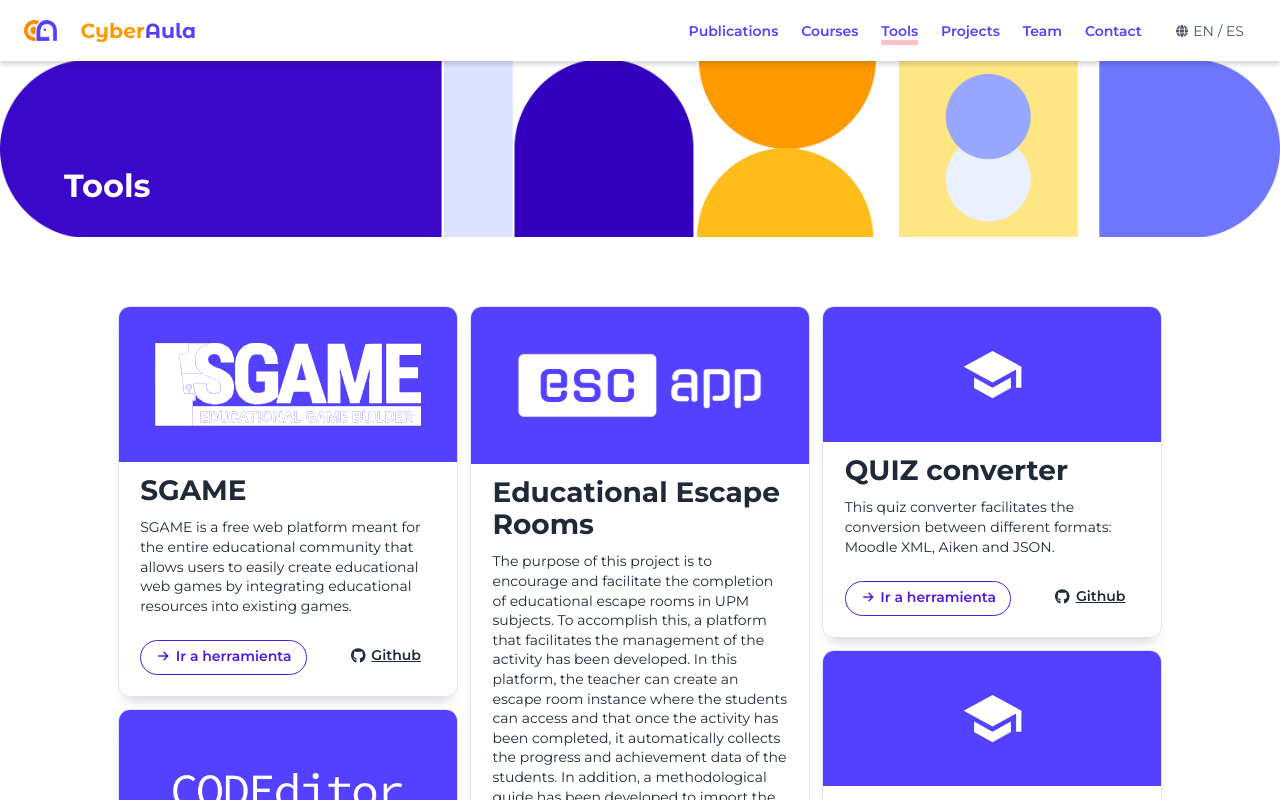
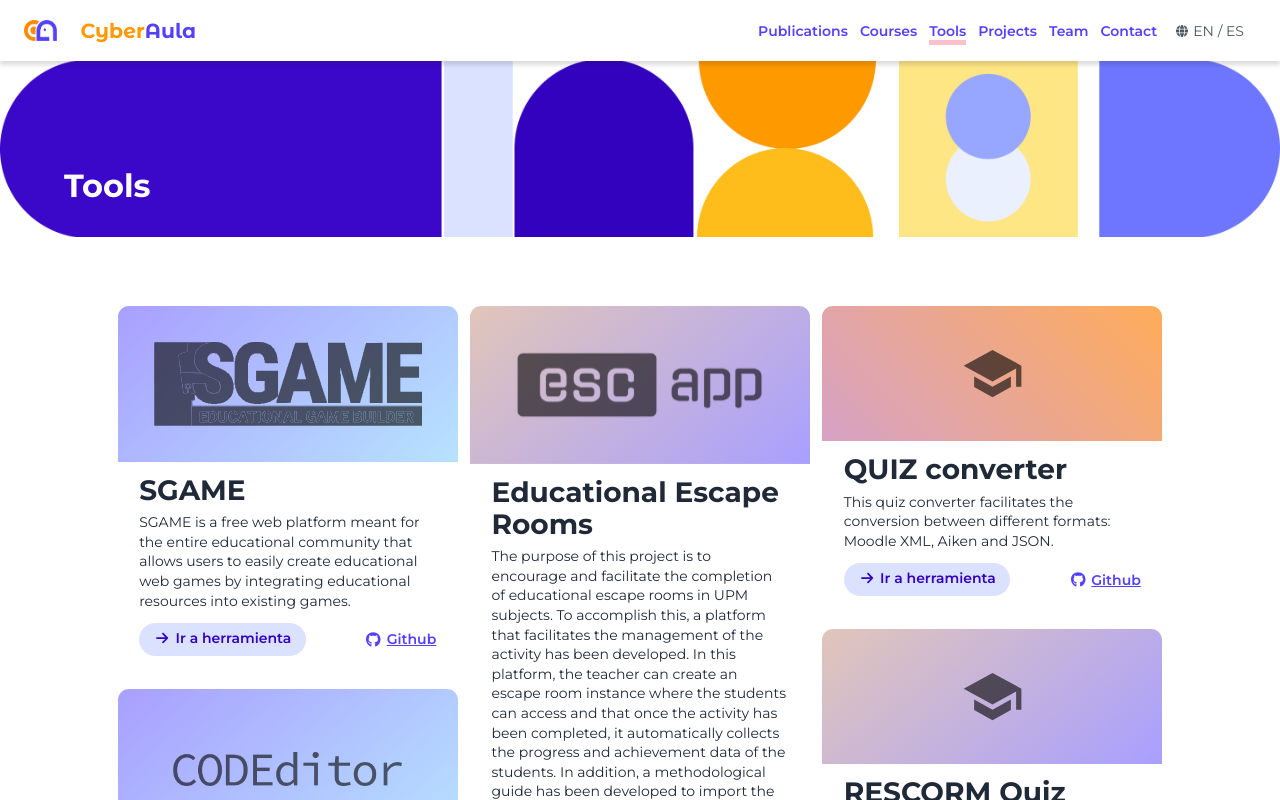
Before and after one commit to CyberAula/cyberaula.github.io, a Next.js app: page /tools in a window 1280 px wide. Shown: the top 800 px of the page. Built offline with nearby package versions, Linux system fonts and the light colour scheme.

Commit message:
- Estilo header movil - Terminado responsive tools, interacción, fondo degradado - responsive botón switch de internacionalización (movil)

```diff
--- a/app/sass/lib/_mixins.sass
+++ b/app/sass/lib/_mixins.sass
@@ -64,6 +64,19 @@
         color: white
         transition: 200ms ease-in-out
         background-color: $ca-blue-600
+
+@mixin button-load-more
+    border-radius: 24px
+    padding: 0.5rem 1.2rem 0.7rem 1.4rem
+    color: $ca-blue-900
+    background: $ca-blue-200
+    cursor: pointer
+    font-size: 14px
+    &:hover
+        background: $ca-blue-300
+        color: #0e1131
+        background: $ca-blue-300
+        transition: 200ms ease-in-out
 
 @mixin invisible-button
     border-radius: 24px
@@ -147,4 +160,13 @@
       justify-content: space-between
       font-size: 1.2rem
       li
-        margin-left: 0.6rem
+        //margin-left: 0.6rem
+@media (min-width: 600px)
+    .menu
+        ul
+            gap: 2rem
+
+@media (min-width: 700px)
+    .menu
+        ul
+            gap: 1rem
--- a/app/sass/partials/_tools.sass
+++ b/app/sass/partials/_tools.sass
@@ -1,24 +1,58 @@
 @import "../lib/_variables.sass"
 @import "../lib/_mixins.sass"
 
-//media queries
-.tool
-    -webkit-box-shadow: 0px 10px 13px -7px rgba(0,0,0,0.18)
-    -moz-box-shadow: 0px 10px 13px -7px rgba(0,0,0,0.18)
-    box-shadow: 0px 10px 13px -7px rgba(0,0,0,0.18)
-    border-radius: 12px
-    border: solid 1px $ca-blue-200
-    transition: 200ms ease-in-out
-    &:hover
-        -webkit-box-shadow: 0px 20px 23px 0px rgba(0,0,0,0.18)
-        -moz-box-shadow: 0px 20px 23px 0px rgba(0,0,0,0.18)
-        box-shadow: 0px 20px 23px 0px rgba(0,0,0,0.18)
-        transform: translateY(-3%)
-        transition: 200ms ease-in-out
+//mixins exclusivo de tools
+@mixin container-button-column
+    .tool_button_container
+        margin-top: 0.3rem
+        display: flex
+        flex-direction: column-reverse
+        gap: 0.3rem
+        .tool_github
+            justify-content: left
+            padding-left:0rem
+            margin-bottom: 1rem
+            &:hover
+                @apply text-ca_blue-600
+                background-color: white
 
-    // background: $ca-blue-100
+@mixin container-button-inline
+    .tool_button_container
+        margin-top: 1rem
+        display: flex
+        flex-direction: row
+        gap: 0.3rem
+        .tool_button
+            svg
+                display: flex
+        .tool_github
+            justify-content: left
+            padding-left: 1rem
+            margin-bottom: 0rem
+            align-items: center
+            &:hover
+                @apply text-gray-800
+                background-color: $ca-blue-100
+
+@mixin container-button-inline-no-icon
+    .tool_button_container
+        margin-top: 1rem
+        display: flex
+        flex-direction: row
+        gap: 0.3rem
+        .tool_button
+            svg
+                display: none
+        .tool_github
+            justify-content: left
+            padding-left: 1rem
+            margin-bottom: 0rem
+            &:hover
+                @apply text-gray-800
+                background-color: $ca-blue-100
+
+@mixin img-tool
     .tool_logo
-        background-color: $blue_primary
         width: 100%
         //margin: 0.8rem 0 0 0
         border-radius: 11px 11px 0 0
@@ -27,39 +61,151 @@
         align-items: center
         img
             border-radius: 11px 11px 0 0
-            filter: brightness(0) invert(1)
-            -webkit-filter: brightness(0) invert(1)
             object-fit: contain
             align-self: center
             min-height: 135px
             max-height: 160px
             max-width: 100%
             padding: 3rem
-    .tool_content
-        @apply text-gray-800
-        padding: 1rem 1.8rem 1.8rem 1.8rem
-        display: flex
-        flex-direction: column
 
-        .tool_title
-            h2
-                line-height: 115%
-        .tool_button_container
-            display: flex
-            justify-content: space-between
-            margin-top: 1rem
-            .tool_button
-                @apply text-ca_blue-700 /*apply siempre al inicio del sass, sino da error (lo hemos vivido)*/
+
+@media (min-width:150px)
+    .tools
+        .tool
+            -webkit-box-shadow: 0px 10px 13px -7px rgba(0,0,0,0.18)
+            -moz-box-shadow: 0px 10px 13px -7px rgba(0,0,0,0.18)
+            box-shadow: 0px 10px 13px -7px rgba(0,0,0,0.18)
+            border-radius: 12px
+            border: solid 1px $ca-blue-200
+            transition: 200ms ease-in-out
+            @apply bg-slate-100
+            //este hover no tiene sentido, es demasiado distinto que el resto de hovers de otras partes de la web
+            // &:hover
+            //     -webkit-box-shadow: 0px 20px 23px 0px rgba(0,0,0,0.18)
+            //     -moz-box-shadow: 0px 20px 23px 0px rgba(0,0,0,0.18)
+            //     box-shadow: 0px 20px 23px 0px rgba(0,0,0,0.18)
+            //     transform: translateY(-3%)
+            //     transition: 200ms ease-in-out
+
+            // background: $ca-blue-100
+            @include img-tool
+            .tool_logo
+                //background-color: $blue_primary
+                img
+                    // filter: brightness(0) invert(1)
+                    // -webkit-filter: brightness(0) invert(1)
+
+            .tool_content
+                @apply text-gray-800
+                padding: 1rem 1.8rem 1.8rem 1.8rem
                 display: flex
-                flex-wrap: wrap
-                align-items: center
-                @include big-border-button-blue
+                flex-direction: column
+                .tool_title
+                    h2
+                        line-height: 115%
+                        font-weight: 700
+                        margin-bottom: 0.6rem
+                .tool_button_container
+                    display: flex
+                    justify-content: space-between
+                    margin-top: 1rem
+                    .tool_button
+                        @apply text-ca_blue-700 /*apply siempre al inicio del sass, sino da error (lo hemos vivido)*/
+                        display: flex
+                        flex-wrap: wrap
+                        align-items: center
+                        @include button-load-more
 
-                a
+
+                        a
+                            display: flex
+                        svg
+                            margin-right: 0.6rem
+                    .tool_github
+                        @apply text-gray-600
+                        @include invisible-button
+                        text-decoration: underline
+                        display: flex
+
+@media (max-width: 370px )
+    .tools
+        .tool
+            .tool_content
+                @include container-button-inline-no-icon
+
+@media (min-width: 500px)
+    .tools
+        .tool
+            .tool_content
+                .tool_button_container
                     display: flex
-                svg
-                    margin-right: 0.6rem
-            .tool_github
-                @apply text-gray-600
-                @include invisible-button
-                text-decoration: underline
+                    flex-direction: row
+                    .tool_button
+                        justify-content: center
+                        margin: 0
+                    .tool_github
+                        justify-content: center
+                        svg
+                            display: flex
+@media (min-width: 600px)
+    .tools
+        .tool
+            .tool_description
+                p
+                    margin-bottom:0rem
+            .tool_content
+                @include container-button-column
+
+
+@media (min-width: 730px)
+    .tools
+        .tool
+            .tool_content
+                @include container-button-inline
+
+
+@media (min-width: 900px)
+    .tools
+        .tool
+            .tool_content
+                @include container-button-column
+
+@media (min-width: 1150px)
+    .tools
+        .tool
+            .tool_content
+                @include container-button-inline-no-icon
+
+@media (min-width: 1220px)
+    .tools
+        .tool
+            .tool_content
+                @include container-button-inline
+
+
+.bg-blue-gradient-plain
+    background: linear-gradient(139deg, rgba(83,64,255,0.5) 0%, rgba(111,199,255,0.5) 100%)
+    background-position: center
+
+    img
+        filter: brightness(0) invert(0.4)
+        -webkit-filter: brightness(0) invert(0.4)
+        mix-blend-mode: multiply
+
+.bg-purple-gradient-plain
+    background: linear-gradient(320deg, rgba(83,64,255,0.5) 0%, rgba(196,141,116,0.5) 100%)
+    background-position: center
+
+    img
+        filter: brightness(0) invert(0.4)
+        -webkit-filter: brightness(0) invert(0.4)
+        mix-blend-mode: multiply
+
+.bg-yellow-gradient-plain
+    background: linear-gradient(225deg,  rgba(255,127,0,0.65)0%, rgba(192,112,168,0.65) 100%)
+    background-position: center
+
+    img
+        filter: brightness(0) invert(0.4)
+        -webkit-filter: brightness(0) invert(0.4)
+        mix-blend-mode: multiply
--- a/app/tools/page.js
+++ b/app/tools/page.js
@@ -36,15 +36,15 @@ export default function Tools(props) {
         <section className="our_tools lg:mx-36 md:mx-14 sm:mx-8 mx-4 lg:my-12 md:my-8 sm:my-4">
 
           <ResponsiveMasonry
-            columnsCountBreakPoints={{ 350: 1, 750: 2, 900: 3 }}
+            columnsCountBreakPoints={{ 150: 1, 600: 2, 900: 3 }}
           >
             <Masonry gutter="12px">
 
-              {tools.map(({ title, description, route, logo, github }) => {
+              {tools.map(({ title, description, route, logo, github, gradient }) => {
                 return (
                   <div className="tool">
 
-                    <div className="tool_logo">
+                    <div className={`tool_logo ${gradient}`}>
                       <img alt={"Project Logo"} src={logo} />
                     </div>
 
--- a/components/LangSwitcher.js
+++ b/components/LangSwitcher.js
@@ -18,6 +18,7 @@ export default function LangSwitcher() {
     return (
 
         <div className='lang_switcher'>
+            <div>
             <FontAwesomeIcon icon={faGlobe} />
         {Object.keys(lngs).map((lng) => (
             <a
@@ -33,7 +34,7 @@ export default function LangSwitcher() {
             {lngs[lng].abbreviation}   <span style={{display: lng === "en" ? 'inline' : 'none', fontWeight: 'normal' }}> / </span>
 
             </a>
-        ))}
+        ))}</div>
         </div>
     );
 }
--- a/constants/tools.js
+++ b/constants/tools.js
@@ -4,55 +4,66 @@ export const mytools = [
     "route": "https://sgame.etsisi.upm.es/",
     "title": "SGAME",
     "description": "SGAME is a free web platform meant for the entire educational community that allows users to easily create educational web games by integrating educational resources into existing games.",
-    "github": "https://github.com/CyberAula/sgame_platform"
+    "github": "https://github.com/CyberAula/sgame_platform",
+    "gradient": "bg-blue-gradient-plain ",
   },
   {
     "logo": "/assets/img/logos/escapp.svg",
     "route": "https://escape.dit.upm.es/",
     "title": "Educational Escape Rooms",
     "description": "The purpose of this project is to encourage and facilitate the completion of educational escape rooms in UPM subjects. To accomplish this, a platform that facilitates the management of the activity has been developed. In this platform, the teacher can create an escape room instance where the students can access and that once the activity has been completed, it automatically collects the progress and achievement data of the students. In addition, a methodological guide has been developed to import the concept of escape room into university education using the platform developed.",
-    "github": "https://github.com/ging/escapp"
+    "github": "https://github.com/ging/escapp",
+    "gradient": "bg-purple-gradient-plain",
   },
   {
     "logo": "/assets/img/logos/school.svg",
     "route": "https://cyberaula.github.io/quiz-converter/",
     "title": "QUIZ converter",
     "description": "This quiz converter facilitates the conversion between different formats: Moodle XML, Aiken and JSON.",
-    "github": "https://github.com/CyberAula/quiz-converter"
+    "github": "https://github.com/CyberAula/quiz-converter",
+    "gradient": "bg-yellow-gradient-plain"
+
   },
   {
     "logo": "/assets/img/logos/school.svg",
     "route": "https://sonsoles.me/RESCORM-quiz-generator/",
     "title": "RESCORM Quiz generator",
     "description": "This website allows users to customize their very own quiz application and generate a SCORM package ready to upload to their preferred LMS. This project was developed using RESCORM.",
-    "github": "https://github.com/sonsoleslp/RESCORM-quiz-generator"
+    "github": "https://github.com/sonsoleslp/RESCORM-quiz-generator",
+    "gradient": "bg-purple-gradient-plain"
   },
   {
     "logo": "/assets/img/logos/codeditor.png",
     "route": "https://github.com/agordillo/CODEditor",
     "title": "CODEditor",
     "description": "Web-based editor to create self-graded HTML and JavaScript exercises.",
-    "github": "https://github.com/agordillo/CODEditor"
+    "github": "https://github.com/agordillo/CODEditor",
+    "gradient": "bg-blue-gradient-plain",
+  },
+  {
+    "logo": "/assets/img/logos/loep.svg",
+    "route": "https://github.com/agordillo/LOEP",
+    "title": "LOEP",
+    "description": "LOEP (Learning Object Evaluation Platform) is an open source web-based platform developed using Ruby on Rails that aims to facilitate the evaluation of small and self-contained web educational resources, known as Learning Objects, in different scenarios and educational contexts. It has been designed to provide systematic evaluation of Learning Objects and generation of quality scores to e-Learning systems according to multiple evaluation models and quality metrics. LOEP provides several features including user and Learning Object management, Learning Object evaluations tools, review assignments, interoperability with e-Learning systems, and statistics.",
+    "github": "https://github.com/agordillo/LOEP",
+    "gradient": "bg-yellow-gradient-plain"
   },
   {
     "logo": "/assets/img/logos/europeana.png",
     "route": "https://github.com/agordillo/EuropeanaRS",
     "title": "EuropeanaRS",
     "description": "A Hybrid Learning Object Recommender System based on Europeana.",
-    "github": "https://github.com/agordillo/EuropeanaRS"
+    "github": "https://github.com/agordillo/EuropeanaRS",
+    "gradient": "bg-purple-gradient-plain",
   },
+
   {
     "logo": "/assets/img/logos/rescorm.svg",
     "route": "https://github.com/agordillo/RESCORM",
     "title": "RESCORM",
     "description": "RESCORM is a boilerplate for creating SCORM-compliant React applications that aims to facilitate developers the creation of SCORM-compliant learning resources.",
-    "github": "https://github.com/agordillo/RESCORM"
+    "github": "https://github.com/agordillo/RESCORM",
+    "gradient": "bg-yellow-gradient-plain",
   },
-  {
-    "logo": "/assets/img/logos/loep.svg",
-    "route": "https://github.com/agordillo/LOEP",
-    "title": "LOEP",
-    "description": "LOEP (Learning Object Evaluation Platform) is an open source web-based platform developed using Ruby on Rails that aims to facilitate the evaluation of small and self-contained web educational resources, known as Learning Objects, in different scenarios and educational contexts. It has been designed to provide systematic evaluation of Learning Objects and generation of quality scores to e-Learning systems according to multiple evaluation models and quality metrics. LOEP provides several features including user and Learning Object management, Learning Object evaluations tools, review assignments, interoperability with e-Learning systems, and statistics.",
-    "github": "https://github.com/agordillo/LOEP"
-  }
+
 ];
```
Also changed, not shown: app/sass/main.scss (+11 -13 lines), app/sass/partials/_footer.sass (+6 -6 lines), app/sass/partials/_headermenu.sass (+8 -0 lines).
